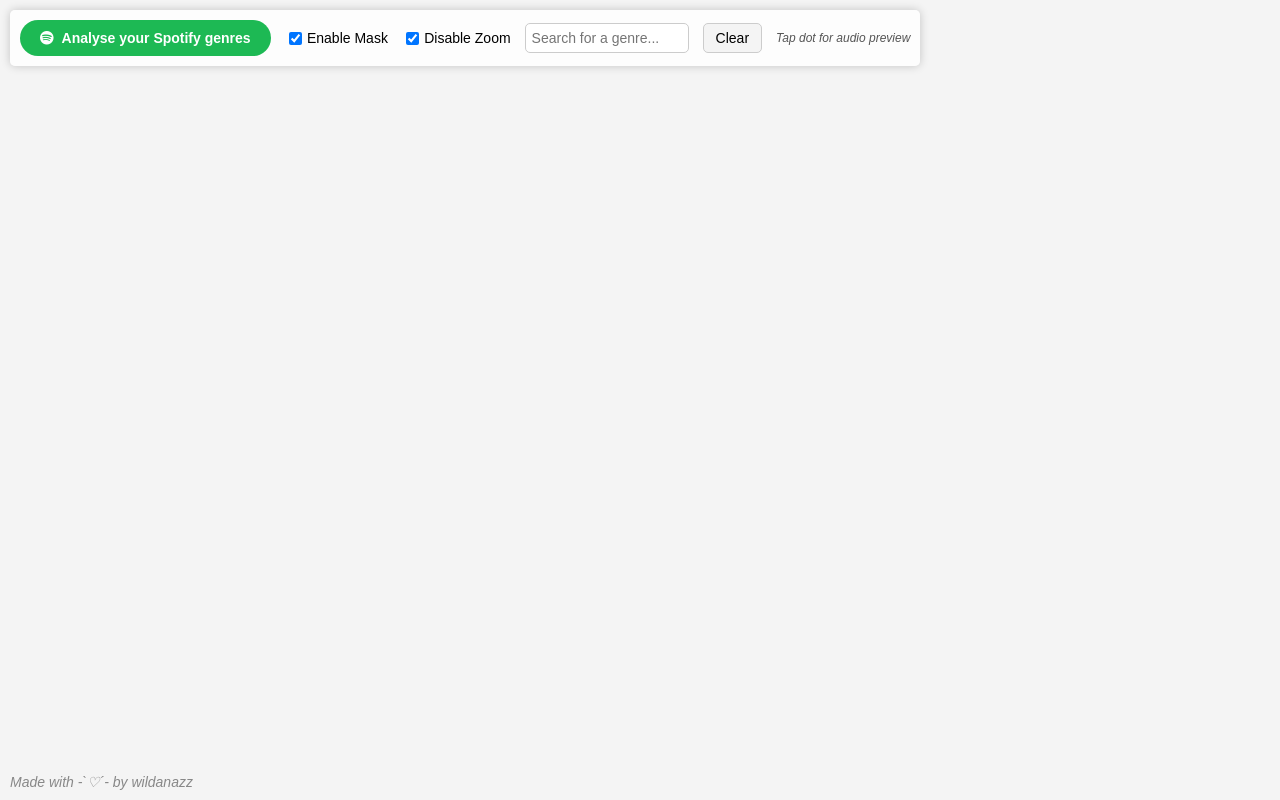
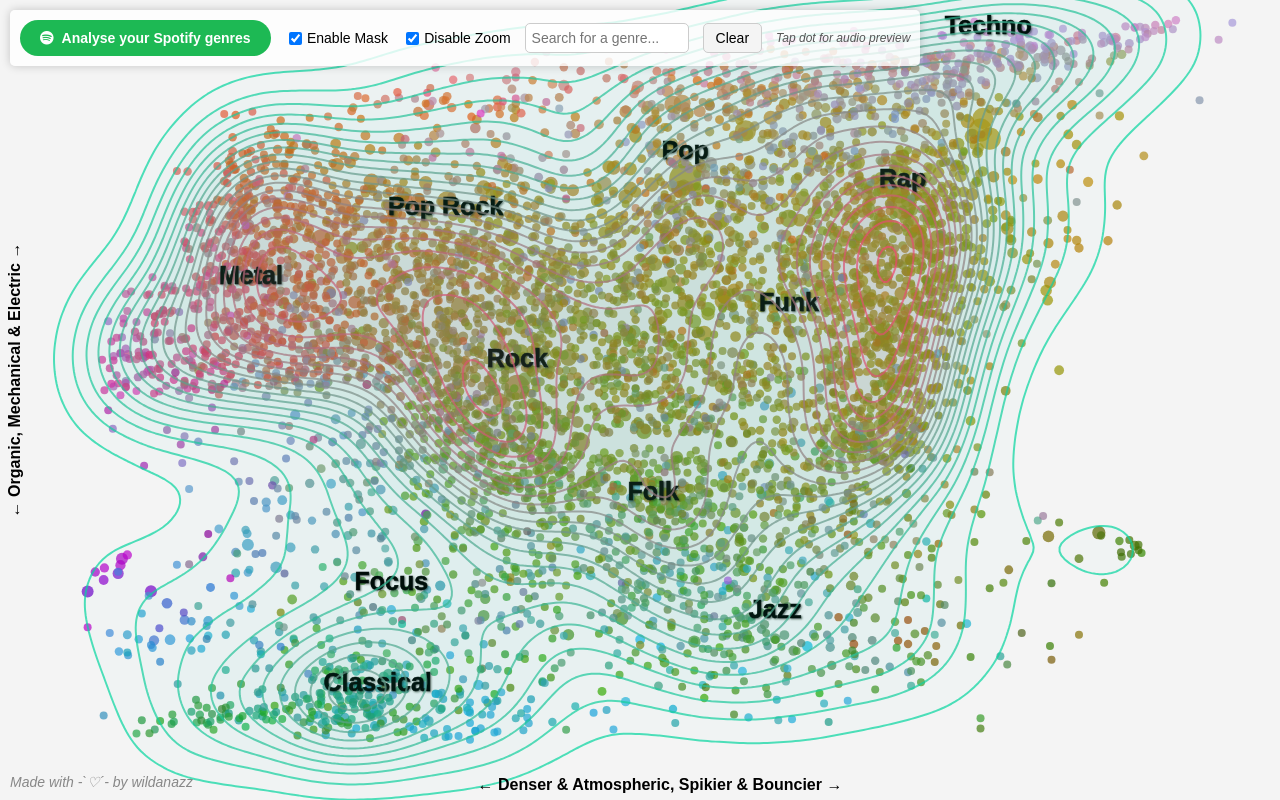
Before and after one commit to wildanazz/d3-spotify-genres, a plain HTML site: page index.html in a window 1280 px wide. Drawn offline with nearby package versions, Linux system fonts and the light colour scheme.

Commit message:
Fix JS path

```diff
--- a/index.html
+++ b/index.html
@@ -227,6 +227,6 @@
     <!-- Added "Made with love" credit -->
     <div id="credit">Made with -`♡´- by wildanazz</div>
 
-    <script src="d3.js"></script>
+    <script src="scripts/d3.js"></script>
 </body>
 </html>
```
